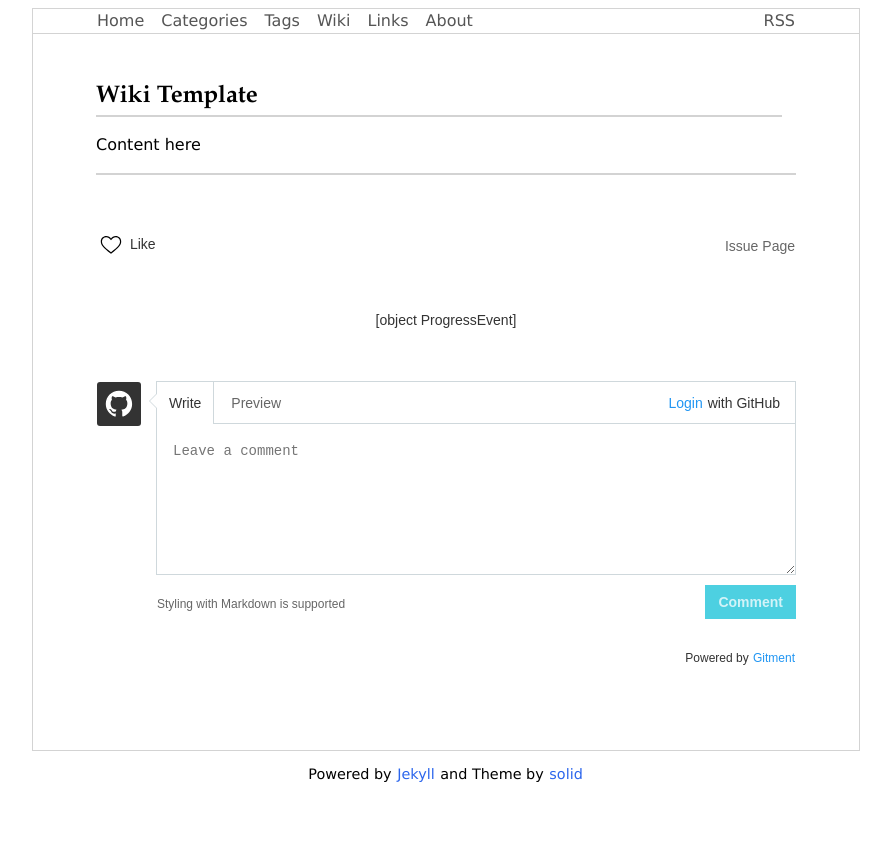
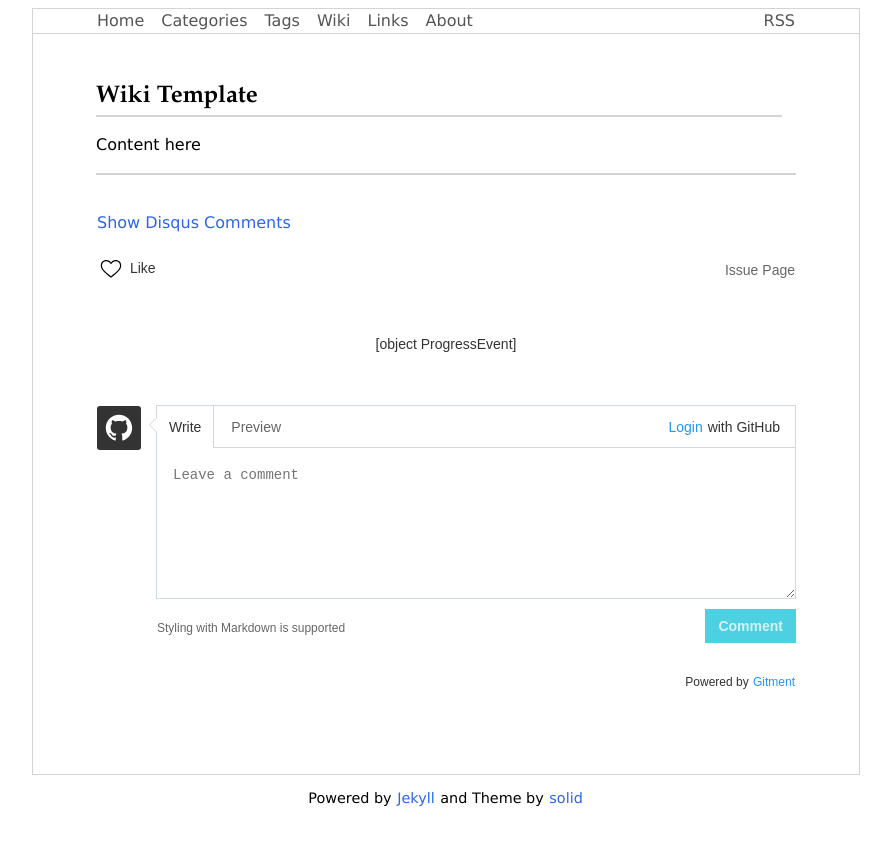
Before and after one commit to yuanfeibi/Blog, a Jekyll site: the page built from _wiki/template.md, in a window 1280 px wide. Shown: the top 845 px of the page, without its empty margins (194-1085 px from the left). Built offline with Jekyll 4.4.1, drawn with Linux system fonts in a browser that asks for light colours; comment, search, counter and statistics services are not loaded; some of the changed lines change nothing that is shown.

Commit message:
try to add disqus

```diff
--- a/_config.yml
+++ b/_config.yml
@@ -52,4 +52,4 @@ gitment:
         client_id: 02fec91d3014cd25b77a
         client_secret: 25c65e0b17ec7dee76c4017f44d9253d1a3f3005
 # 在使用其它评论组件时可点击显示 Disqus
-lazy_load_disqus : false
+lazy_load_disqus : true
```
